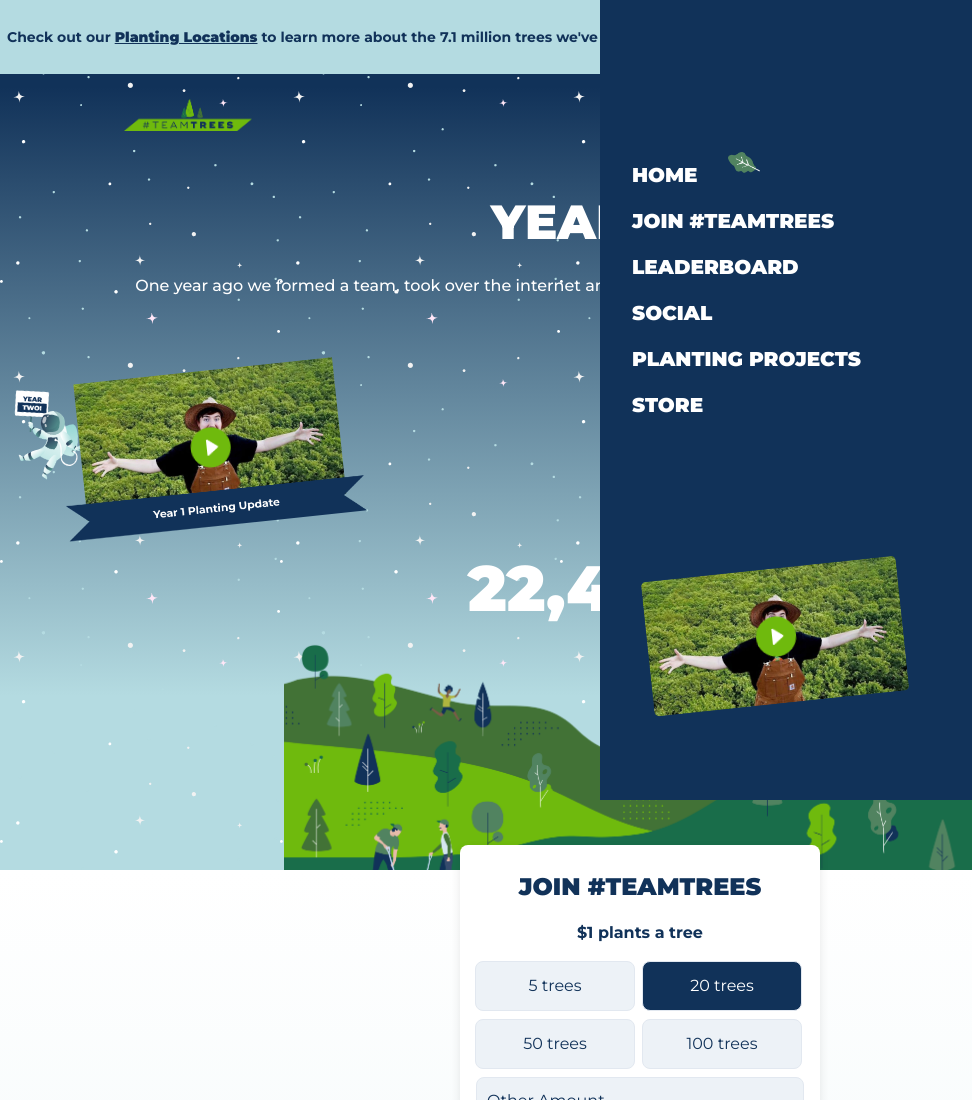
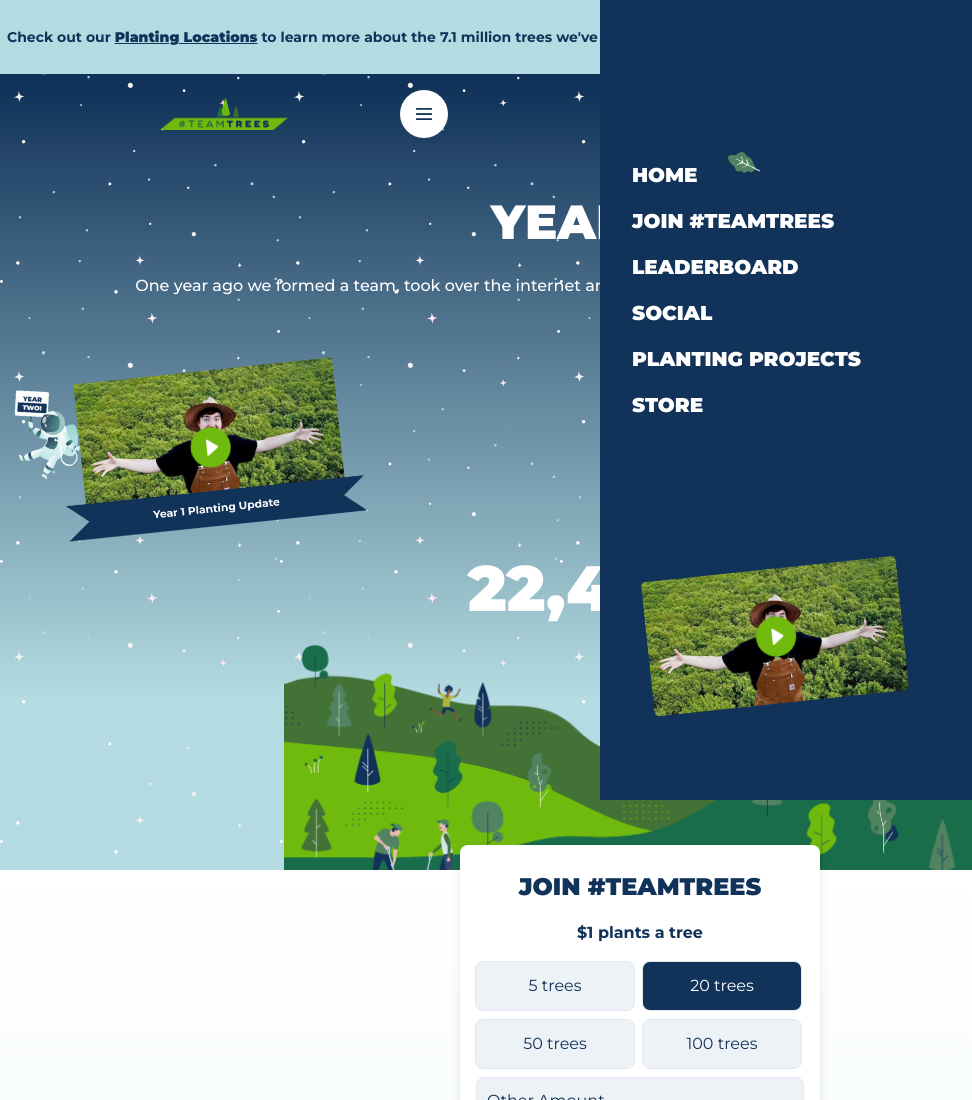
Before and after one commit to Nino-dev/FED, a plain HTML site: page index.html in a window 1280 px wide. Shown: the top 1100 px of the page, without its empty margins (0-972 px from the left). Drawn offline with Linux system fonts and the light colour scheme.

Commit message:
Small adjustment css

```diff
--- a/styles/style.css
+++ b/styles/style.css
@@ -55,26 +55,27 @@ h1, h2, h3, h4, a:not(.anchor-exception) {
 div[role=banner]{
   width: 100%;
   display: flex;
-  justify-content: center;
   align-items: center;
-  padding: 0 1em;
+  padding: 0 1em 0 4em;
 }
 
 div[role=banner]>div:first-of-type {
-  width: 80%;
-  margin-top: 1.5em;
+  width: 20em;
+  margin-top: 1em;
+  display: flex;
+  justify-content: center;
+  align-items: center;
 }
 
 div[role=banner]>div>img{
   width: 8em;
   height: 2em;
-  margin-left: 6.75em;
 }
 
 /* Hamburger */
 
 div[role=banner]>div:nth-of-type(2) {
-  width: 20%;
+  width: 4em;
   margin-top: 1em;
   display: flex;
   justify-content: flex-end;
```
